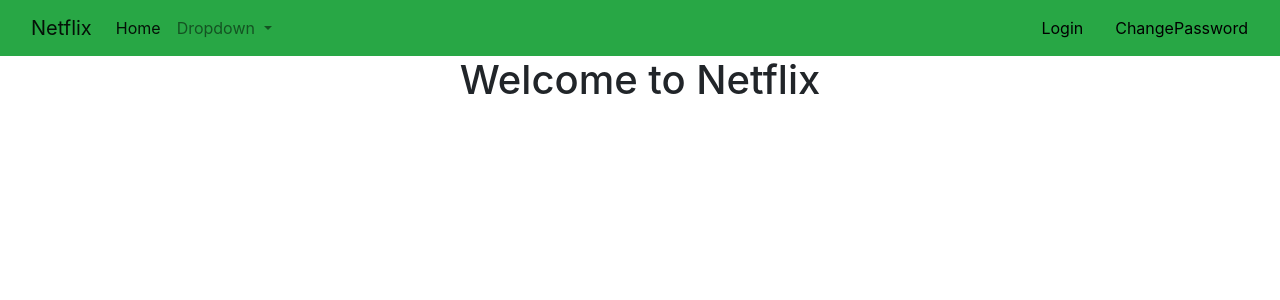
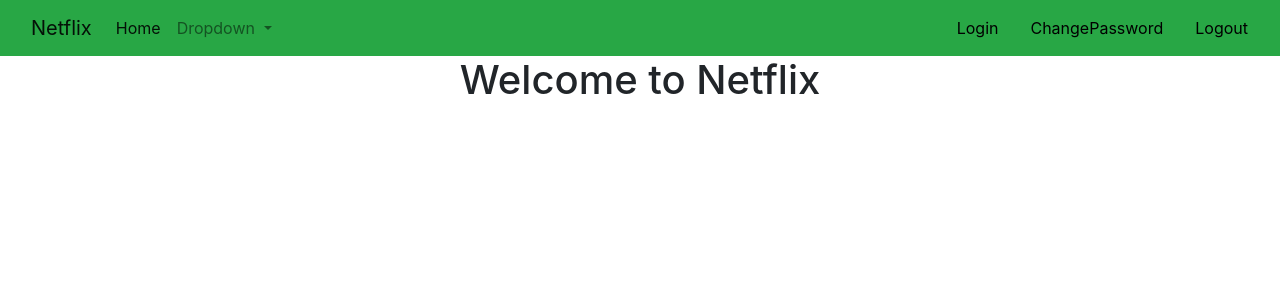
Before and after one commit to abdirahman-ahmednoor/blog, a Django app: page / in a window 1280 px wide. Shown: the top 300 px of the page. Run offline with Django 3.2, Linux system fonts and the light colour scheme; some libraries are stand-ins or nearby versions.

Commit message:
made some changes

```diff
--- a/netflix-clone-ft_login_passwordchange/movies/templates/accounts/logout.html
+++ /dev/null
@@ -1 +0,0 @@
-<p>You have been looged out!!!</p>
--- a/netflix-clone-ft_login_passwordchange/movies/templates/navbar.html
+++ b/netflix-clone-ft_login_passwordchange/movies/templates/navbar.html
@@ -32,6 +32,9 @@
         <span class="nav-item">
           <a class="nav-link active" aria-current="page" href="{% url 'password_change' %}" style="color: black;">ChangePassword</a>
         </span>
+        <span class="nav-item">
+          <a class="nav-link active" aria-current="page" href="{% url 'login' %}" style="color: black;">Logout</a>
+        </span>
       </div>
     </div>
   </nav>
```
